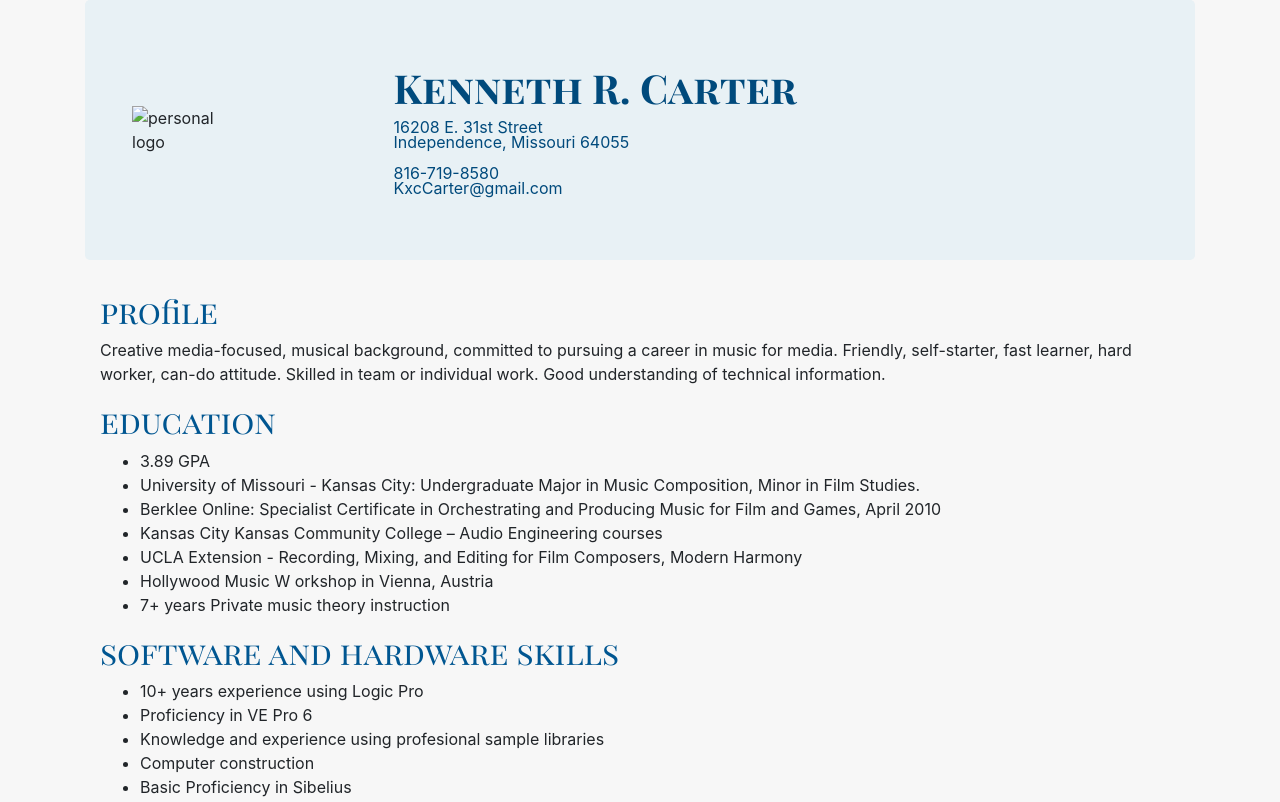
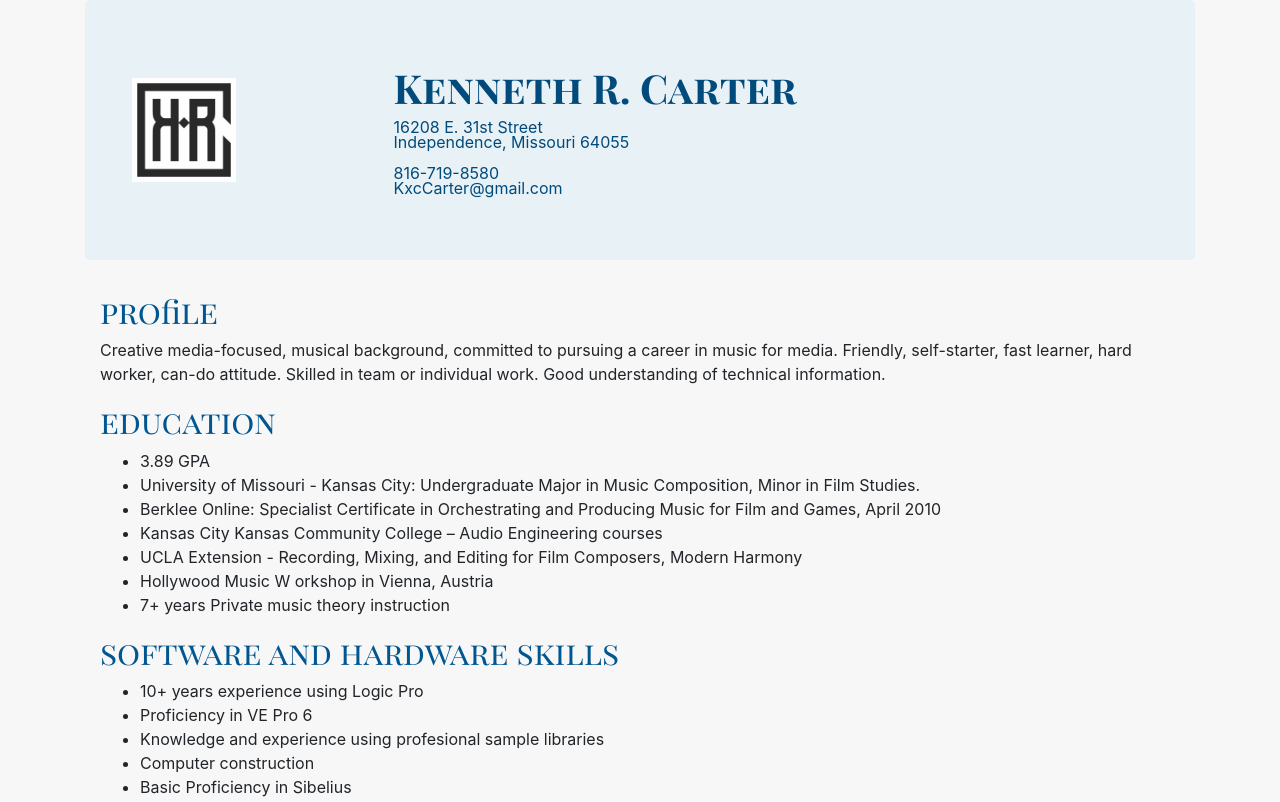
Before and after one commit to KxcCarter/KennethCarter.github.io, a plain HTML site: page index.html in a window 1280 px wide. Shown: the top 802 px of the page. Drawn offline with nearby package versions, Linux system fonts and the light colour scheme.

Commit message:
changed img source

```diff
--- a/index.html
+++ b/index.html
@@ -17,7 +17,7 @@
         <div class="row row-content align-items-center">
           <div class="col-2 col-sm-3">
             <div class="img-fluid">
-              <img src="images/KRHC.png" alt="personal logo">
+              <img src="KRHC.png" alt="personal logo">
             </div>
           </div>
 
```
